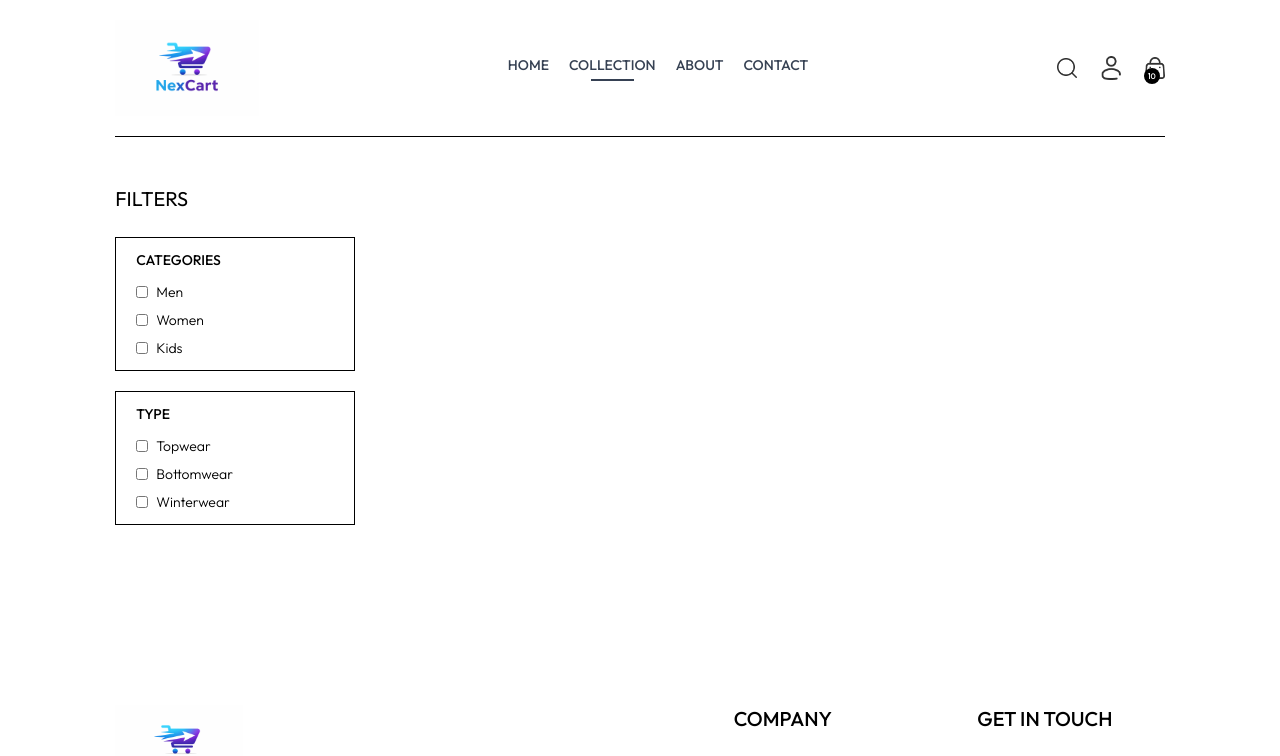
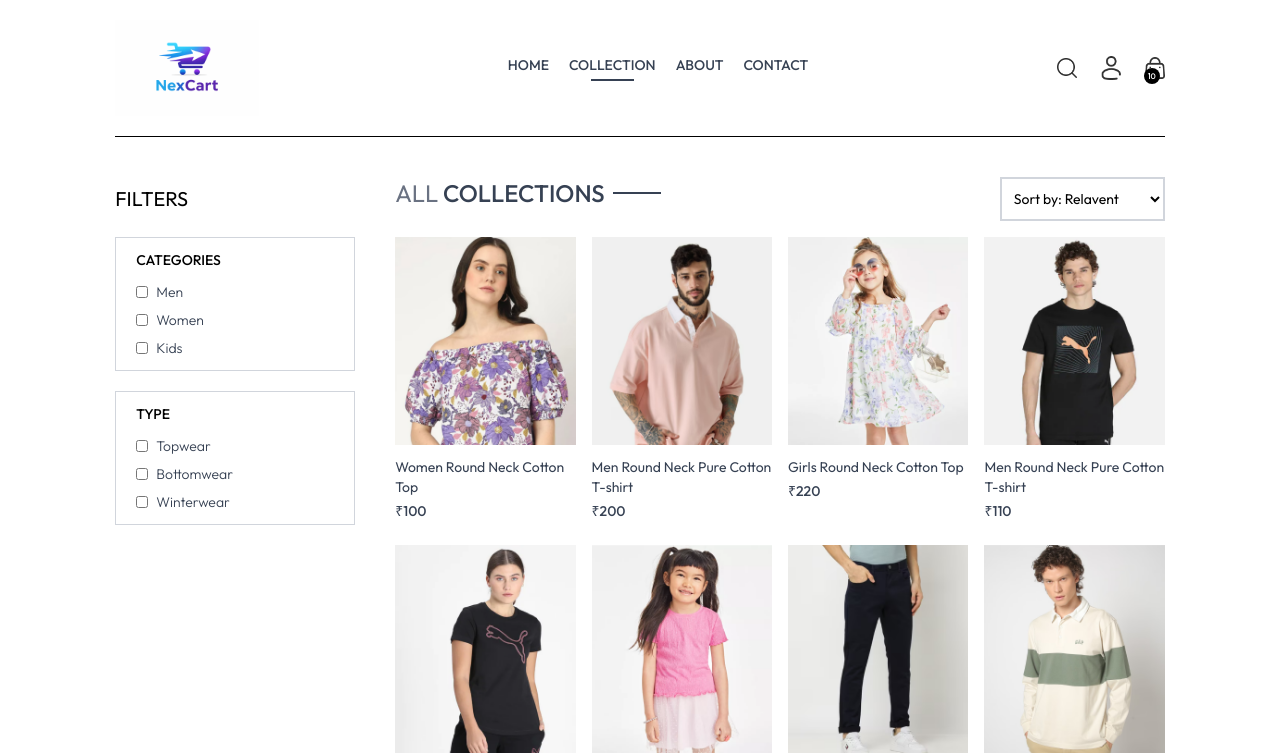
Before and after one commit to navneetturka/NexCart-eCommerce, a React (Vite) app: page /collection in a window 1280 px wide. Shown: the top 756 px of the page. Built offline with nearby package versions, Linux system fonts and the light colour scheme.

Commit message:
Collection page: Displayed products &  Filter option working perfectly

```diff
--- a/src/pages/Collection.jsx
+++ b/src/pages/Collection.jsx
@@ -1,48 +1,119 @@
-import React, {useContext, useState} from 'react'
+import React, {useContext, useEffect, useState} from 'react'
 import { ShopContext } from '../context/ShopContext';
 import { assets } from '../assets/assets';
+import Title from '../components/Title';
+import ProductItem from '../components/ProductItem';
 
 const Collection = () => {
   // To get data of all products using context api
   const {products}=useContext(ShopContext);
+
+  // State variables
   const [showFilter,setShowFilter]=useState(false);
+  const [filterProducts,setFilterProducts]=useState([]);
+  const [category,setCategory]=useState([]);
+  const [subCategory,setSubCategory]=useState([]);
+
+  //toggle functions, saving data in category and subcategory
+  const toggleCategory = (e) =>{
+    if (category.includes(e.target.value)) {
+      setCategory(prev=> prev.filter(item=>item !== e.target.value))
+    }
+    else{
+      setCategory(prev => [...prev,e.target.value])
+    }
+  }
+  const toggleSubCategory = (e) =>{
+    if (subCategory.includes(e.target.value)) {
+      setSubCategory(prev=> prev.filter(item=>item !== e.target.value))
+    }
+    else{
+      setSubCategory(prev => [...prev,e.target.value])
+    }
+  }
+  //filter is applied with function
+  const applyFilter = () =>{
+    let productsCopy = products.slice();
+
+    if (category.length>0) {
+      productsCopy =productsCopy.filter(item => category.includes(item.category))
+    }
+    if(subCategory.length>0){
+      productsCopy =productsCopy.filter(item => subCategory.includes(item.subCategory))
+    }
+    setFilterProducts(productsCopy);
+  }
+
+  useEffect(()=>{
+    applyFilter();
+  },[category,subCategory])
+
+  //the category which we check is store in the category array
+  // useEffect(()=>{
+  //   console.log(subCategory);
+  // },[subCategory])
+
   return (
-    <div className='flex felx-col sm:flex-row gap-1 sm:gap=10 pt-10 border-t'>
+    <div className='flex flex-col sm:flex-row gap-1 sm:gap-10 pt-10 border-t'>
+
       {/* Filter options */}
       <div className='min-w-60'>
         <p onClick={()=>setShowFilter(!showFilter)} className='my-2 text-xl flex items-center cursor-pointer gap-2'>FILTERS
           <img className={`h-3 sm:hidden ${showFilter ? 'rotate-90':''}`} src={assets.dropdown_icon} alt="" />
         </p>
-        {/* Catgory Filter */}
+
+        {/* Category Filter */}
         {/* dynamic classname that will be updated using the state variable */}
-        <div className={`border border-gray 300 pl-5 py-3 mt-6 ${showFilter ? '':'hidden'} sm:block`}>
+        <div className={`border border-gray-300 pl-5 py-3 mt-6 ${showFilter ? '':'hidden'} sm:block`}>
           <p className='mb-3 text-sm font-medium'>CATEGORIES</p>
-          <div className='flex flex-col gap-2 text-sm font-light text-gray=700'>
+          <div className='flex flex-col gap-2 text-sm font-light text-gray-700'>
             <p className='flex gap-2'>
-              <input className='w-3' type="checkbox" vlaue={'Men'} /> Men
+              <input className='w-3' type="checkbox" value={'Men'} onChange={toggleCategory} /> Men
             </p>
             <p className='flex gap-2'>
-              <input className='w-3' type="checkbox" vlaue={'Women'} /> Women
+              <input className='w-3' type="checkbox" value={'Women'} onChange={toggleCategory}/> Women
             </p>
             <p className='flex gap-2'>
-              <input className='w-3' type="checkbox" vlaue={'Kids'} /> Kids
+              <input className='w-3' type="checkbox" value={'Kids'} onChange={toggleCategory}/> Kids
             </p>
           </div>
         </div>
+
         {/* Subcategory Filter */}
-        <div className={`border border-gray 300 pl-5 py-3 my-5 ${showFilter ? '':'hidden'} sm:block`}>
+        <div className={`border border-gray-300 pl-5 py-3 my-5 ${showFilter ? '':'hidden'} sm:block`}>
           <p className='mb-3 text-sm font-medium'>TYPE</p>
-          <div className='flex flex-col gap-2 text-sm font-light text-gray=700'>
+          <div className='flex flex-col gap-2 text-sm font-light text-gray-700'>
             <p className='flex gap-2'>
-              <input className='w-3' type="checkbox" vlaue={'Topwear'} /> Topwear
+              <input className='w-3' type="checkbox" value={'Topwear'} onChange={toggleSubCategory}/> Topwear
             </p>
             <p className='flex gap-2'>
-              <input className='w-3' type="checkbox" vlaue={'Bottomwear'} /> Bottomwear
+              <input className='w-3' type="checkbox" value={'Bottomwear' } onChange={toggleSubCategory}/> Bottomwear
             </p>
             <p className='flex gap-2'>
-              <input className='w-3' type="checkbox" vlaue={'Winterwear'} /> Winterwear
+              <input className='w-3' type="checkbox" value={'Winterwear'} onChange={toggleSubCategory}/> Winterwear
             </p>
           </div>
+        </div>
+      </div>
+
+      {/* Right Side */}
+      <div className='flex-1'>
+        <div className='flex justify-between text-base sm:text-2xl mb-4'>
+          <Title text1={'ALL'} text2={'COLLECTIONS'}/>
+          {/* Product Sort */}
+          <select className='border-2 border-gray-300 text-sm px-2'>
+            <option value="relavent">Sort by: Relavent</option>
+            <option value="low-high">Sort by: Low to High</option>
+            <option value="high-low">Sort by: High to Low</option>
+          </select>
+        </div>
+          {/* Map Products */}
+        <div className='grid grid-cols-2 md:grid-cols-3 lg:grid-cols-4 gap-4 gap-y-6'>
+          {
+            filterProducts.map((item,index)=>(
+              <ProductItem key={index} name={item.name} id={item._id} price={item.price} image={item.image}/>
+            ))
+          }
         </div>
       </div>
     </div>
```
